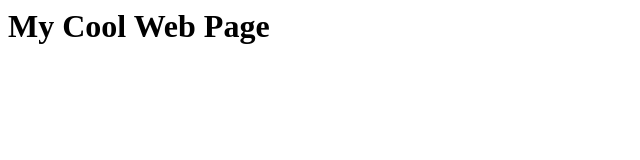
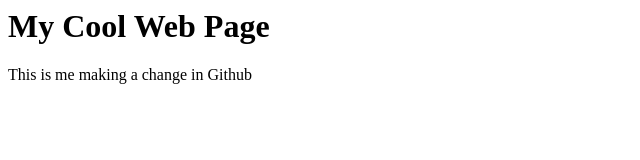
Before and after one commit to TMerco/simple-web-page-sp22, a plain HTML site: page index.html in a window 1280 px wide. Shown: the whole page, without its empty margins (0-640 px from the left). Drawn offline with Linux system fonts and the light colour scheme.

Commit message:
Update index.html

```diff
--- a/index.html
+++ b/index.html
@@ -1 +1,2 @@
 <h1>My Cool Web Page</h1>
+<p>This is me making a change in Github</p>
```
